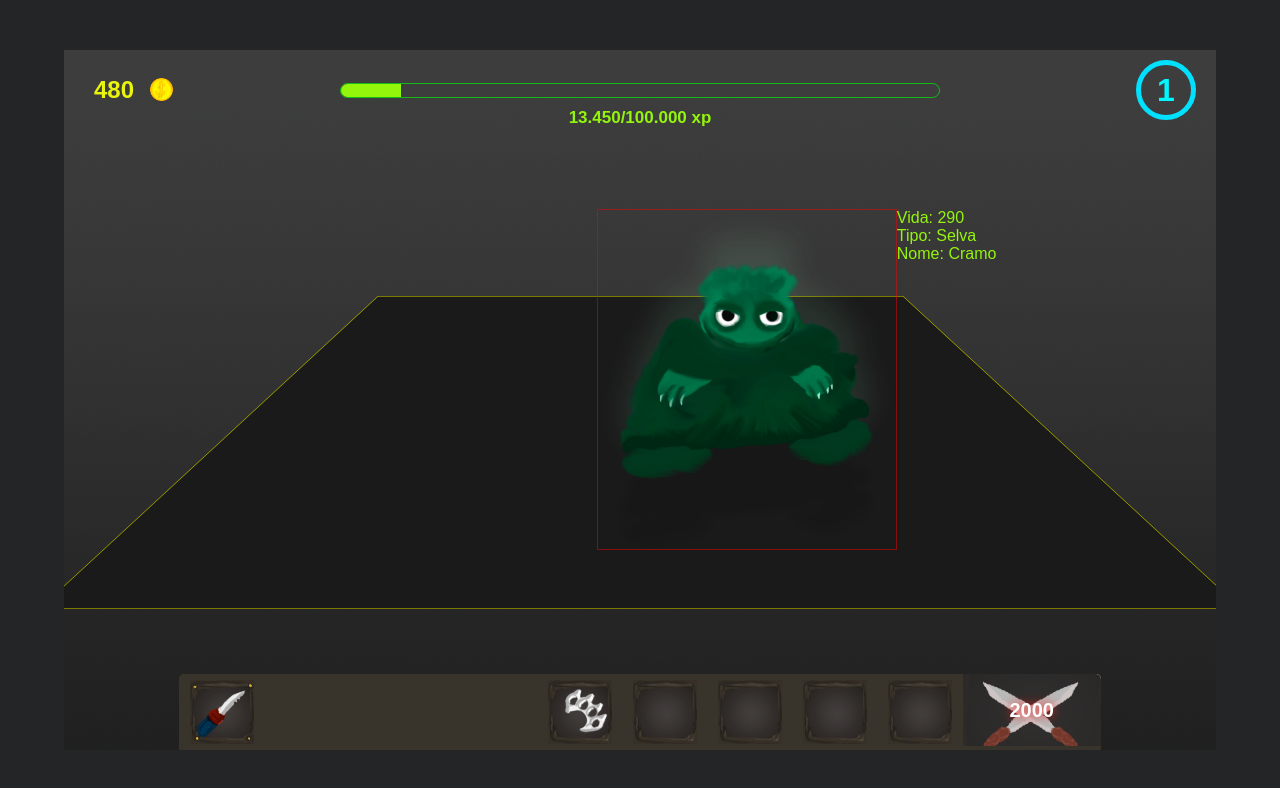
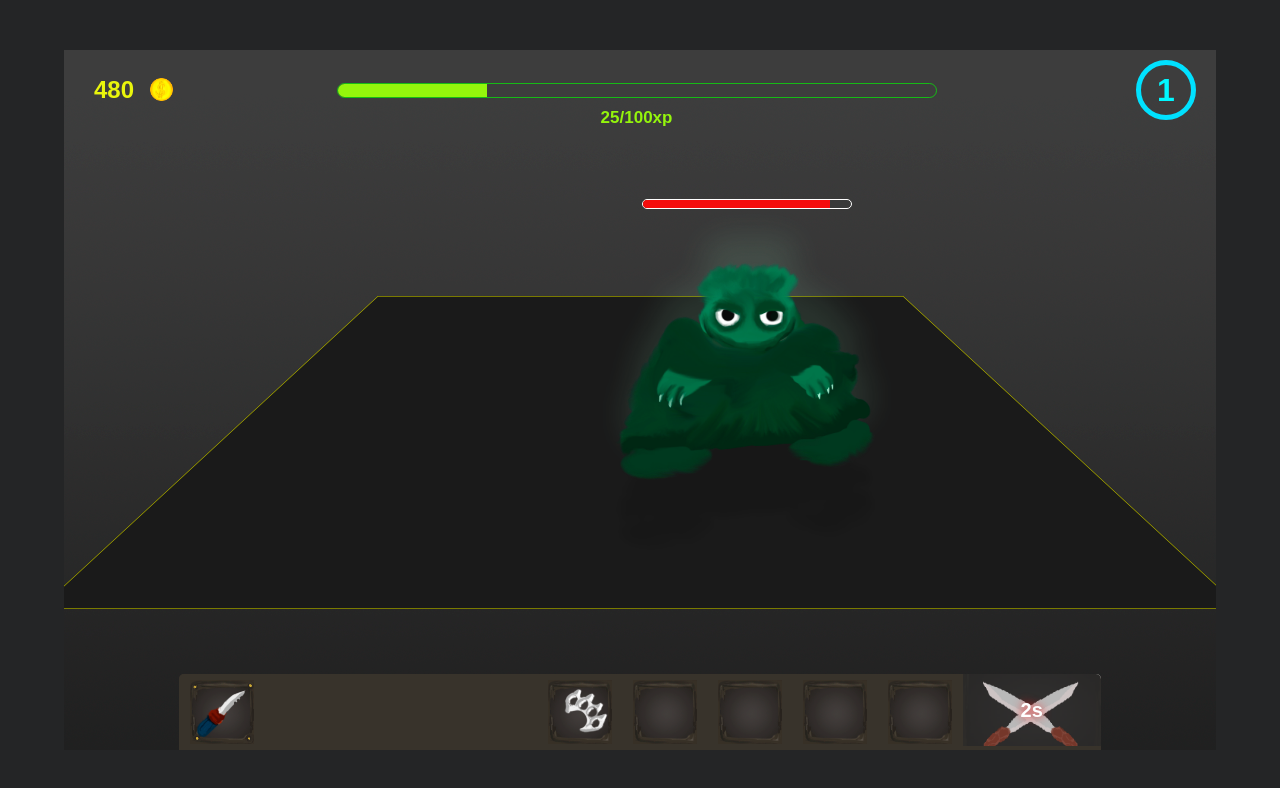
Before and after one commit to LuciLua/game, a plain HTML site: page index.html in a window 1280 px wide. Both pictures are taken after a click on the button 1031 px from the left and 710 px from the top of the page. Drawn offline with Linux system fonts and the light colour scheme.

Commit message:
:cactus: Life Monster in Progress BAr

```diff
--- a/css/style.css
+++ b/css/style.css
@@ -44,6 +44,7 @@ main{
 .container .monster{
     position: absolute;
     display: flex;
+    flex-direction: column;
 
     bottom: 200px;
 
@@ -78,19 +79,52 @@ main{
 
 .container .monster p{
     color: #94f50c;
+
     bottom: 0;
+
     width: fit-content;
     height: fit-content;
+
     position: relative;
     font-family: Arial, Helvetica, sans-serif;
+
+    display: none;
+}
+
+.container .monster:hover p{
+    display: block;
 }
 
 
 .container .monster #m_01{
     position: relative;
     width: 300px;
+}
 
-    border: 1px solid rgba(255, 0, 0, 0.487);
+
+.monster .info{
+    position: relative;
+    display: flex;
+    justify-content: center;
+    align-items: center;
+}
+
+.monster .info .lifeProgressMonster{
+    width: 70%;
+    height: 10px;
+    border-radius: 40px;
+
+    border: 1px solid #fff;
+    position: relative;
+
+    overflow: hidden;
+}
+
+.monster .info .lifeProgressMonster .lifeProgress_m_01{
+    background-color: #f50c0c;
+    width: 100%;
+    height: 100%;
+    position: relative;
 }
 
 @keyframes m_move {
@@ -377,19 +411,16 @@ main{
     height: 100%;
     width: 300px;
 
-    padding-left: 20px;
-
     display: flex;
     align-items: center;
     justify-content: center;
+
+    flex-direction: column;
 }
 
 .container .barra-superior .bar-coins .coin_system{
-    position: absolute;
-    bottom: 0;
-    left: 15px;
+    position: relative;
 
-    margin-left: 25px;
     color: #e9f50c;
     font-family: Arial;
     font-weight: 800;
@@ -397,18 +428,21 @@ main{
     animation: fadeIn 1s linear;
     opacity: 0%;
 
+    margin-right: auto;
+    margin-left: 40px;
+
     display: none;
 }
 
 @keyframes fadeIn{
     0%{
         opacity: 0%;
-        bottom: 20px;
+        top: 40px;
     }
 
     100%{
         opacity: 100%;
-        bottom: 0px;
+        top: 50px;
     }
 
 }
@@ -423,6 +457,10 @@ main{
     display: flex;
     align-items: center;
     justify-content: center;
+
+    position: absolute;
+
+    left: 20px;
 
 }
 
--- a/index.html
+++ b/index.html
@@ -16,10 +16,9 @@
                 <div class="ataque_qt">
                     <span id="qt">-10</span>
                 </div>
-                <img id="m_01" src="./img/monster_01.png" alt="">
                 <div class="info">
                     <p>
-                        Vida: <span id="life_01">300<span><br>
+                        Vida: <span id="life_01">100<span><br>
                     </p>
                     <p>
                         Tipo: <span>Selva</span><br>
@@ -27,21 +26,25 @@
                     <p>
                         Nome: <span>Cramo</span><br>
                     </p>
+                    <div class="lifeProgressMonster">
+                        <div class="lifeProgress_m_01"></div>
+                    </div>
                 </div>
+                <img id="m_01" src="./img/monster_01.png" alt="">
             </div>
             <div class="barra-superior">
                 <div class="bar-coins">
-                    <div class="coin_system coin_system_add">+<span id="coin_add">20</span></div>
-                    <div class="coin_system coin_system_del">-<span id="coin_add">20</span></div>
                     <div class="coins">
                         <h1 id="coins">500</h1>
                     </div>
+                    <div class="coin_system coin_system_add">+<span id="coin_add">20</span></div>
+                    <div class="coin_system coin_system_del">-<span id="coin_add">20</span></div>
                 </div>
                 <div class="mid-progress">
                     <div class="progress-bar">
                         <div class="progress"></div>
                     </div>
-                    <p>13.450/100.000 xp</p>
+                    <p> <span id="xpAtual">0</span>/100xp</p>
                 </div>
                 <div class="bar-level">
                     <div class="nivel">
--- a/js/app.js
+++ b/js/app.js
@@ -16,11 +16,13 @@ var audio = new Audio('../sound/monster.mp3');
 var coinSystemAdd = document.querySelector('.coin_system_add')
 var coinSystemDel = document.querySelector('.coin_system_del')
 
+var xpAtual = document.getElementById('xpAtual')
+
 function ataque(){
 
     audio.play();
 
-    xp += 10
+    xp += 25
     xpProgress.style.transition = '1s'
     xpProgress.style.width = `${xp}%`
 
@@ -31,6 +33,8 @@ function ataque(){
         setTimeout(function(){
             xpProgress.style.width = `0%`
             xp = 0
+            xpAtual.textContent = 0
+
         }, 1000)
 
         coins_qt += 100
@@ -38,8 +42,12 @@ function ataque(){
 
     }
 
+    var lifeRetirada = 10
+    var lifeTotalMosnter = life_01.textContent -= lifeRetirada
 
-    life_01.textContent -= 10
+    var lifeProgress_m_01 = document.querySelector('.lifeProgress_m_01')
+    lifeProgress_m_01.style.width = `${lifeTotalMosnter}%`
+
 
     coins_qt -= 20
     coins.textContent = coins_qt
@@ -57,6 +65,7 @@ function ataque(){
 
     setTimeout(function(){
         coinSystemDel.style.display='none'
+        coinSystemAdd.style.display='none'
     }, 2000)
 
 
@@ -64,8 +73,8 @@ function ataque(){
         alert('game over!')
     }
     if(life_01.textContent <= 0){
-        alert('Você ganhou!')
         m_01.style.display = 'none'
+        coinSystemAdd.style.display = 'flex'
     }
 
     var btn_ataque = document.querySelector('.btn-ataque')
@@ -85,24 +94,24 @@ function ataque(){
 
 
     time_atk.style.display='flex'
-    carregamento_ataque = 4000
-    time_atk.textContent = carregamento_ataque
+    carregamento_ataque = 4
+    time_atk.textContent = carregamento_ataque + 's'
 
 
     const intervalo = setInterval(function(){
 
-        carregamento_ataque -= 1000
-        time_atk.textContent = carregamento_ataque
+        carregamento_ataque -= 1
+        time_atk.textContent = carregamento_ataque + 's'
 
         if( carregamento_ataque === 0 ){
             clearInterval( intervalo )
-            carregamento_ataque == 4000
-            setTimeout(function(){
-                time_atk.textContent = carregamento_ataque
-                time_atk.style.display='none'
-            }, 100)
+            carregamento_ataque == 4
+            time_atk.textContent = carregamento_ataque
+            time_atk.style.display='none'
         }
 
     }, 1000)
 
+    xpAtual.textContent = xp
+
 }
```
